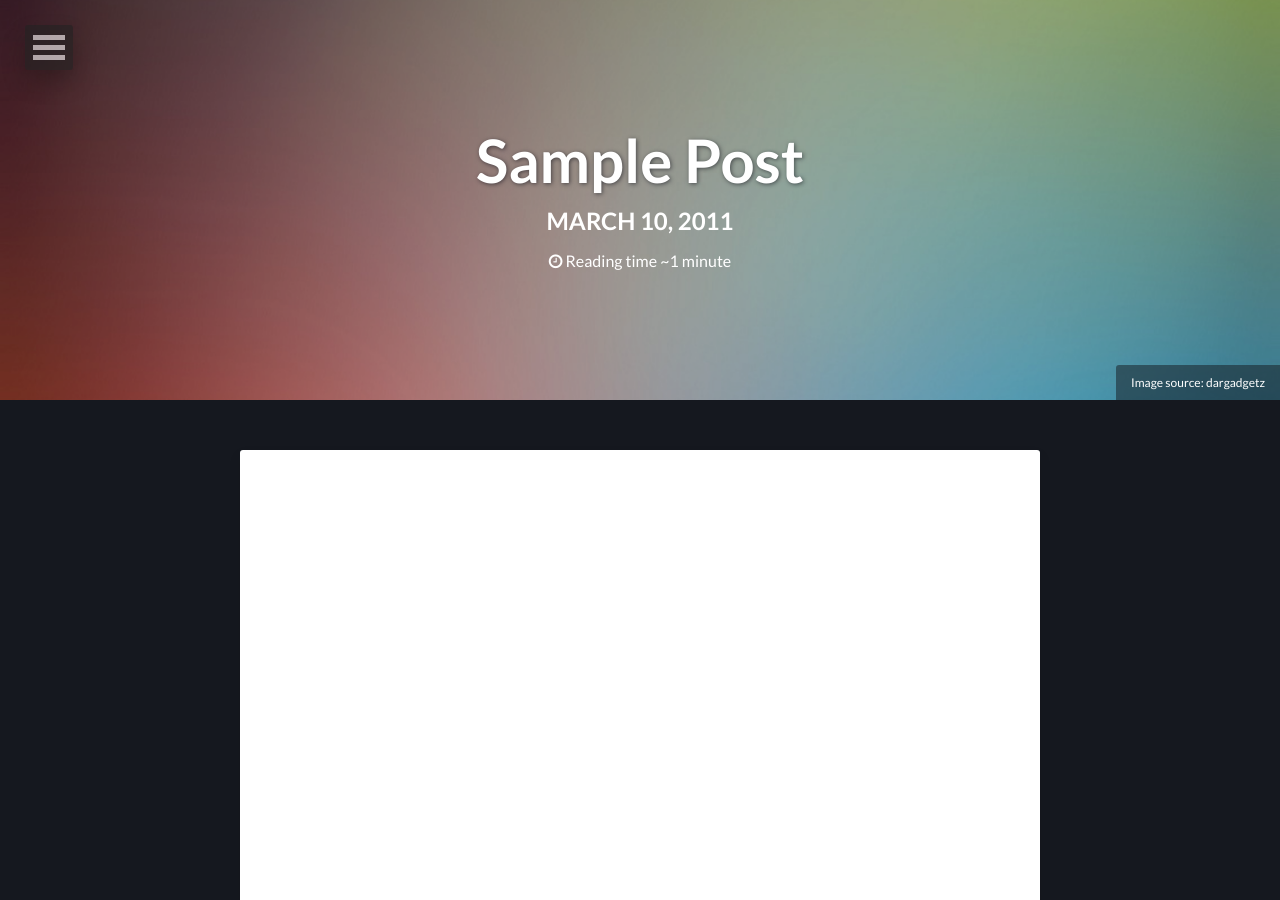
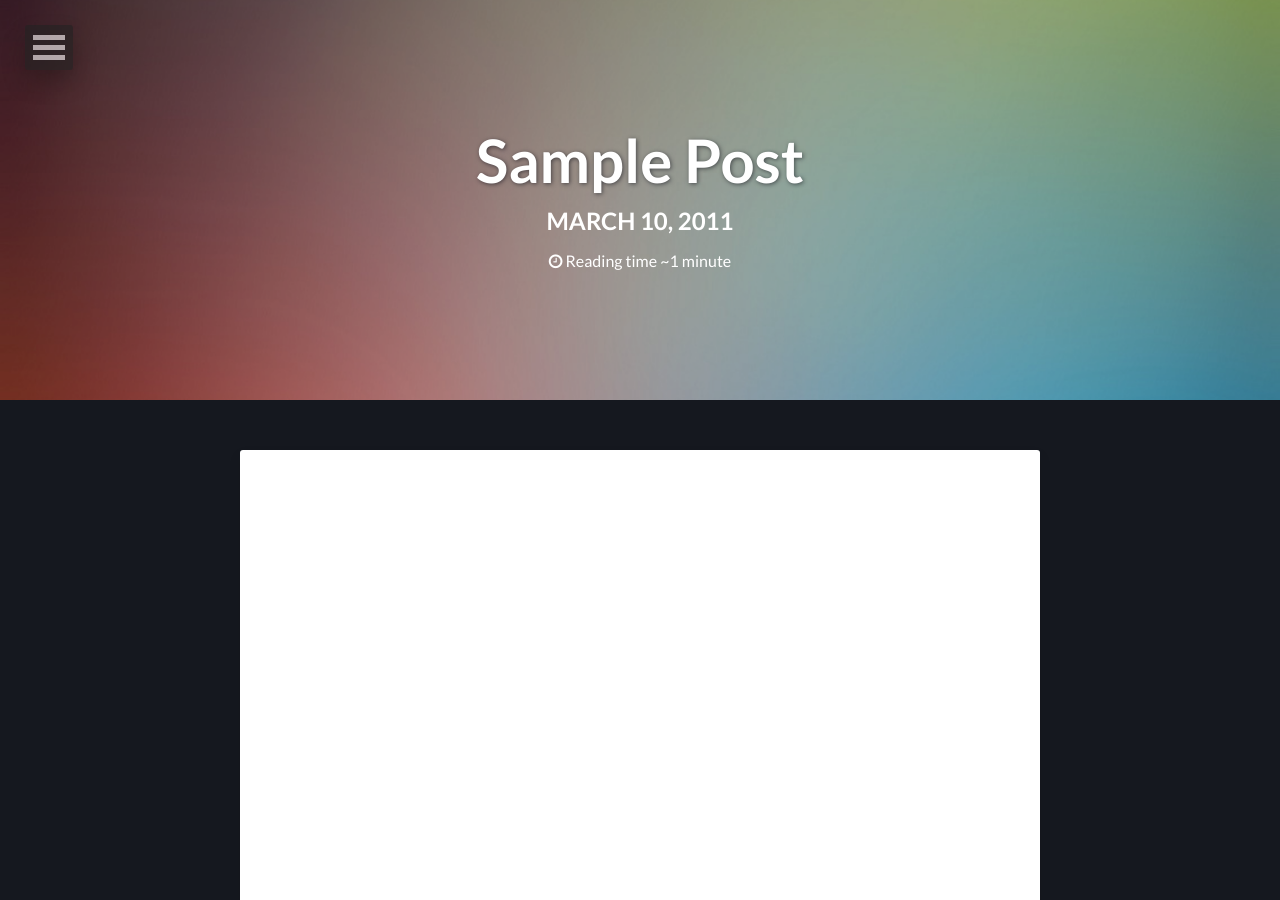
Before and after one commit to jermainlaforce/s0md3v.github.io, a Jekyll site: the page built from _posts/2011-03-10-sample-post.md, in a window 1280 px wide and 900 px high. Built offline with Jekyll 4.4.1, drawn with Linux system fonts in a browser that asks for light colours; nearby versions of some CDN libraries.

Commit message:
Update post.html

```diff
--- a/_layouts/post.html
+++ b/_layouts/post.html
@@ -14,7 +14,6 @@
 
 {% if page.image.feature %}
 <div class="entry-header">
-  {% if page.image.credit %}<div class="image-credit">Image source: {% if page.image.creditlink %}<a href="{{ page.image.creditlink }}">{% endif %}{{ page.image.credit }}{% if page.image.creditlink %}</a>{% endif %}</div><!-- /.image-credit -->{% endif %}
   <div class="entry-image">
     <img src="{{ site.url }}/images/{{ page.image.feature }}" alt="{{ page.title }}">
   </div><!-- /.entry-image -->
```
